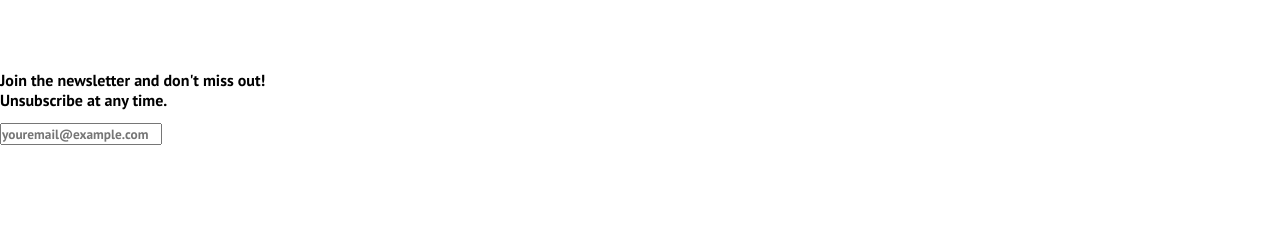
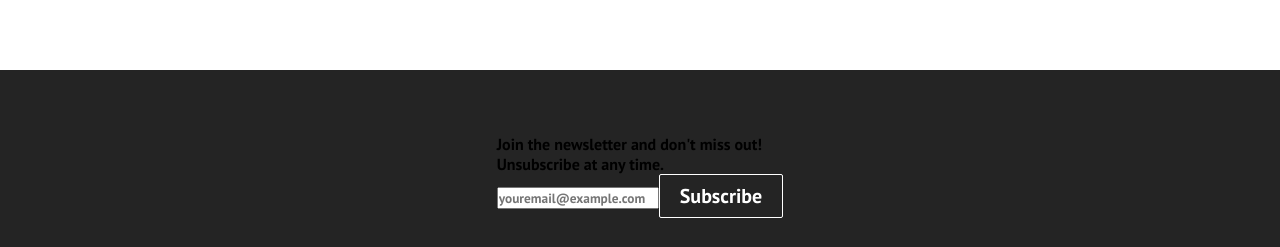
Before and after one commit to rosenbergmichael/react-app-april-2021, a React (Create React App) app: page / in a window 1280 px wide. Shown: the part 1903-2150 px from the top of the page. Before the commit the page ends 2057 px from the top, so only its background shows below. Built offline with nearby package versions, Linux system fonts and the light colour scheme.

Commit message:
in Footer.css add styling to footer-container, import css file in Footer.js

```diff
--- a/src/components/Footer.css
+++ b/src/components/Footer.css
@@ -0,0 +1,9 @@
+.footer-container {
+   background-color: #242424;
+   padding: 4rem 0 2rem 0;
+   display: flex;
+   flex-direction: column;
+   justify-content: center;
+   align-items: center ;
+
+}
--- a/src/components/Footer.js
+++ b/src/components/Footer.js
@@ -1,5 +1,6 @@
-import React from 'react'
-import { Button } from './Button'
+import React from 'react';
+import { Button } from './Button';
+import './Footer.css';
 
 function Footer() {
   return (
```
